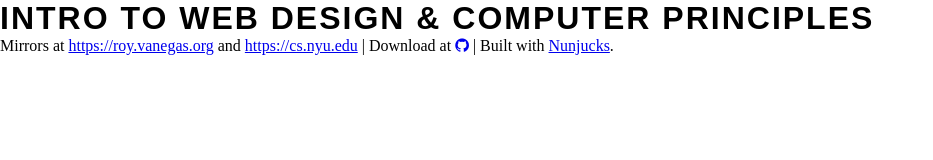
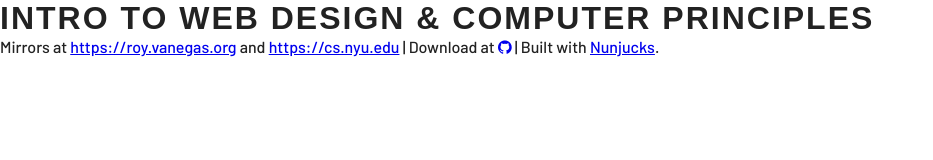
Before and after one commit to code-warrior/CSCI-UA.0004-003, a website: page app/views/index.html in a window 1280 px wide. Shown: the whole page, without its empty margins (0-933 px from the left). Drawn offline with nearby package versions, Linux system fonts and the light colour scheme; files that its build step writes are made by us from their sources; a web font is replaced by a local one.

Commit message:
Set a color and type face on the <body> element

```diff
--- a/app/sass/style.scss
+++ b/app/sass/style.scss
@@ -15,3 +15,8 @@
    @include preserve-css-variable(--primary-color, #222);
    @include preserve-css-variable(--secondary-color, #350125);
 }
+
+body {
+   color: var(--primary-color);
+   font-family: 'Barlow', sans-serif;
+}
```
